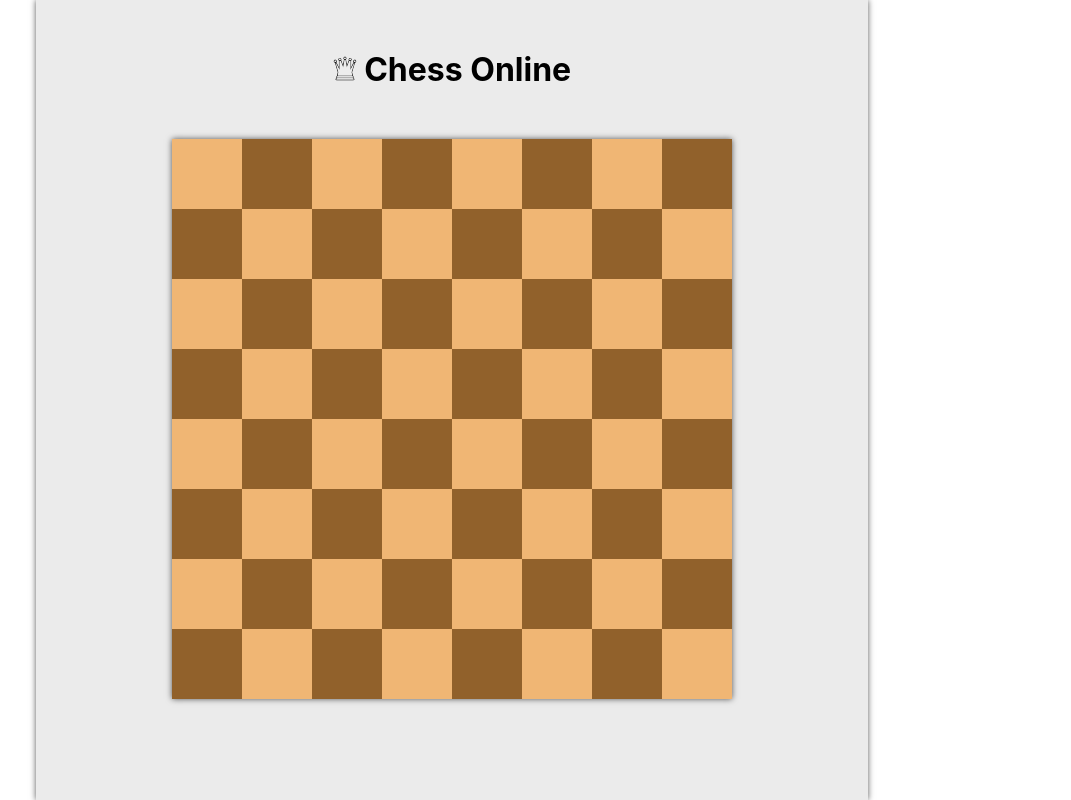
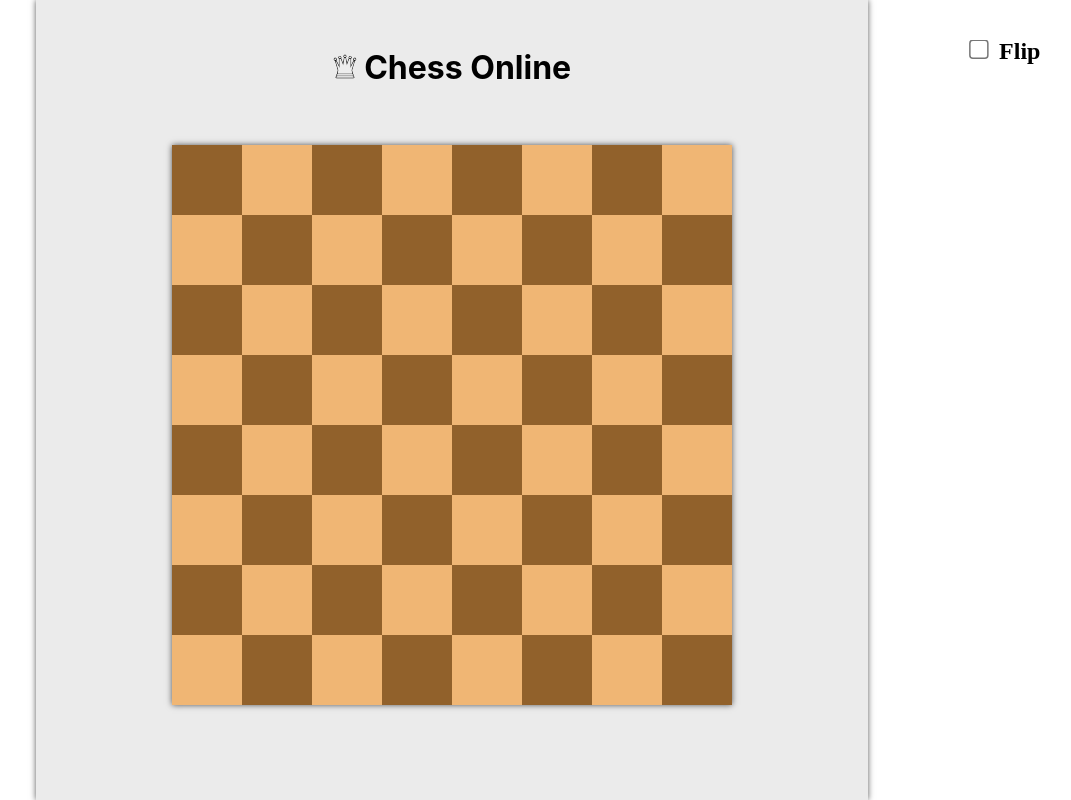
Before and after one commit to Zeyu-Li/chess, a plain HTML site: page index.html in a window 1280 px wide. Shown: the whole page, without its empty margins (188-1259 px from the left). Drawn offline with Linux system fonts and the light colour scheme.

Commit message:
flip board and general clean up

```diff
--- a/css/index.css
+++ b/css/index.css
@@ -9,12 +9,13 @@ h1 {
 }
 
 body {
-    max-width: 65vw;
     margin: 0 auto;
 }
 
 /* body */
 .main {
+    margin: 0 auto;
+    max-width: 65vw;
     background-color: rgb(235, 235, 235);
     height: 100vh;
     box-shadow: 0px 0px 6px rgba(0, 0, 0, 0.65);
@@ -22,8 +23,20 @@ body {
 }
 .main h1 {
     margin: auto;
-    padding: 50px 40px 40px 40px;
+    padding: 6vh 5vh;
     font-family: -apple-system,BlinkMacSystemFont,Segoe UI,Helvetica,Arial,sans-serif,Apple Color Emoji,Segoe UI Emoji;
+}
+
+/* flip board */
+.flipBoard {
+    position: absolute;
+    transform : scale(1.5);
+    top: 5vh;
+    right: 5vw;
+}
+
+.flipBoard input, .flipBoard label {
+
 }
 
 /* canvas */
@@ -38,7 +51,7 @@ canvas {
     height: 25px;
 }
 
-/* pieces */
+/* pieces not displayed because js cannot load images unless load already */
 .pieces {
     display: none;
 }
--- a/index.html
+++ b/index.html
@@ -7,7 +7,7 @@
     <link rel="icon" href="images/logo.svg" type="image/svg">
     <!-- Title of page -->
     <title>Chess Online</title>
-    <!-- Styleshet -->
+    <!-- Stylesheet -->
     <link rel="stylesheet" href="css/index.css" type="text/css">
 
 </head>
@@ -17,6 +17,7 @@
 <div class="main">
     <h1><img src="images/logo.svg" id="logo"> Chess Online</h1>
     <canvas id="canvas"></canvas>
+    <!-- hidden pieces -->
     <div class="pieces">
         <!-- is there a better way to load the imgs in? -->
         <img src="images/ow0.svg"><img src="images/ob0.svg">
@@ -28,6 +29,11 @@
     </div>
 </div>
 
+<div class="flipBoard">
+    <input type="checkbox" name="checkbox">
+    <label><b>Flip</b></label>
+</div>
+
 <!-- JS -->
 <script src="js/index.js"></script>
 
--- a/js/index.js
+++ b/js/index.js
@@ -1,5 +1,8 @@
 // global vars
 let sq_len
+let flip
+let c
+const board = []
 
 // pieces
 class Pawn{
@@ -84,9 +87,31 @@ class Knight{
             this.image.src = "../images/ob2.svg"
     }
 }
+// end of pieces class
 
+function createBoard() {
 
-function setup(board, color) {
+    // set up square board
+
+    // Note, 0, 0 is the top left side
+    for (let i = 0; i != 8; i++) {
+        for (let j = 0; j != 8; j++){
+            if (flip) {
+                c.fillStyle = 'rgb(240, 182, 116)'
+            } else {
+                c.fillStyle = 'rgb(145, 97, 43)'
+            }
+            c.fillRect(j*sq_len, i*sq_len, sq_len, sq_len)
+            // once at the end of the row, don't flip the color again
+            if (j != 7){
+                flip = !flip
+            }
+        }
+    }
+}
+
+function setup(color) {
+    // inits pieces on the board
     let loc
     if (color === 'w') {
         loc = [[0, 0],[7,0],[1,0],[6,0],[2,0],[5,0],[3,0],[4,0]]
@@ -96,7 +121,7 @@ function setup(board, color) {
         row = 6
     }
     let piece
-    // all pawns
+    // pawns
     for (let i = 0; i != 8; i++) {
         piece = new Pawn([i, row], color)
         board.push(piece)
@@ -110,62 +135,67 @@ function setup(board, color) {
         piece = new Bishop(loc[i+4], color)
         board.push(piece)
     }
+    // King and queen
     piece = new King(color)
     board.push(piece)
     piece = new Queen(color)
     board.push(piece)
 }
 
-function draw(board, c) {
+function draw() {
+    // from the board array, draw onto canvas
     board.forEach(element => {
-        c.drawImage(element.image, element.coord[0] * sq_len, element.coord[1]* sq_len, sq_len, sq_len)
+        if (flip)
+            c.drawImage(element.image, element.coord[0] * sq_len, element.coord[1]* sq_len, sq_len, sq_len)
+        else
+            c.drawImage(element.image, (7-element.coord[0]) * sq_len, (7-element.coord[1]) * sq_len, sq_len, sq_len)
     });
 }
 
 // wait for page load
 window.addEventListener('load', ()=>{
-    // create pieces
 
-
-
+    // create canvas and resize it
     let canvas = document.querySelector('canvas')
     let box = window.innerHeight * .70
 
-    // canvas size
+    // canvas resize
     canvas.width = box
     canvas.height = box
 
+    // canvas size to square length
     let canvas_len = box
     sq_len = canvas_len / 8
 
-    let c = canvas.getContext('2d')
-    const board = []
+    // inits
+    c = canvas.getContext('2d')
 
-    // set up board
-    let flag = true
+    // TODO: flips with checkbox
+    flip = false
 
-    // Note, 0, 0 is the top left side
+    // creates board and sets it up
+    createBoard(flip)
 
-    for (let i = 0; i != 8; i++) {
-        for (let j = 0; j != 8; j++){
-            if (flag) {
-                c.fillStyle = 'rgb(240, 182, 116)'
-            } else {
-                c.fillStyle = 'rgb(145, 97, 43)'
-            }
-            c.fillRect(j*sq_len, i*sq_len, sq_len, sq_len)
-            // once at the end of the row, don't flip the color again
-            if (j != 7){
-                flag = !flag
-            }
-        }
-    }
+    setup('w')
+    setup('b')
 
-    setup(board, 'w')
-    setup(board, 'b')
+    // debug board state
+    // console.log(board)
 
-    console.log(board)
-
-    draw(board, c)
+    // draw the board
+    draw(flip)
 
 })
+
+function redraw() {
+    draw(board, flip)
+}
+
+// flip event listener
+let checkbox = document.querySelector("input[name=checkbox]")
+checkbox.addEventListener( 'change', ()=>{
+    flip = !flip
+    // redraw board
+    createBoard(flip)
+    redraw()
+})
```
Also changed, not shown: 1 other file.
